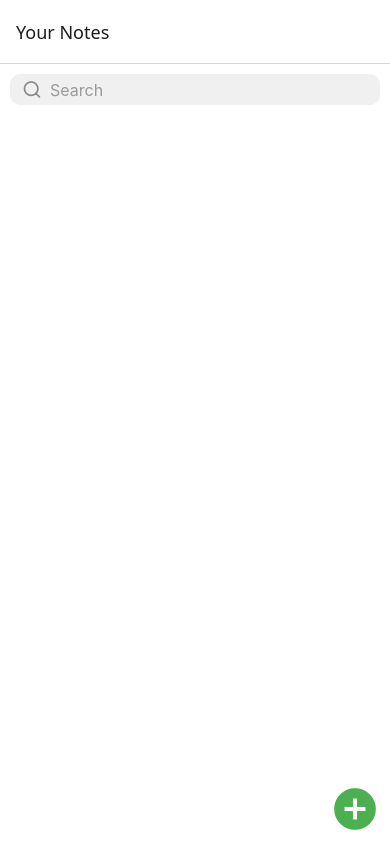
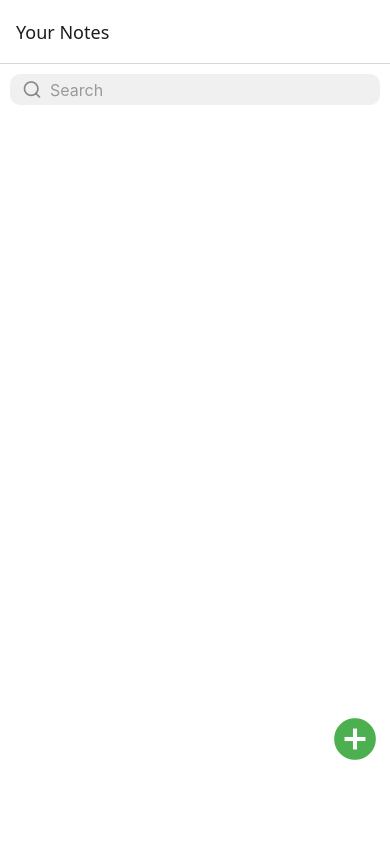
Before and after one commit to SohelTanbir/note-keeper, a React Native app: screen /Home in a window 390 px wide. Built offline with nearby package versions, Linux system fonts and the light colour scheme.

Commit message:
refactor: integrate NoteItem component for improved note display and selection handling

```diff
--- a/components/NoteItem/NoteItem.js
+++ b/components/NoteItem/NoteItem.js
@@ -1,10 +1,142 @@
-import { View, Text } from 'react-native'
-import React from 'react'
+import { View, Text, StyleSheet, TouchableOpacity, FlatList } from 'react-native'
 
-export default function NoteItem() {
+import BouncyCheckbox from "react-native-bouncy-checkbox";
+import Icon from 'react-native-vector-icons/MaterialIcons';
+
+
+export default function NoteItem({ notes, setNotes, setModalVisible, isSelectionMode, setIsSelectionMode, selectedNotes, setSelectedNotes, cancelSelection, navigation }) {
+
+    // Function to toggle selection of notes
+    const toggleSelect = (id) => {
+        setSelectedNotes((prev) =>
+            prev.includes(id) ? prev.filter((n) => n !== id) : [...prev, id]
+        );
+    };
+
+    // Function to navigate to note details
+    const getNoteDetails = (note) => {
+        navigation.navigate('NoteDetail', { note });
+    };
+
+
     return (
-        <View>
-            <Text>NoteItem</Text>
+        <View style={{ flex: 1 }}>
+            <FlatList
+                data={notes}
+                showsVerticalScrollIndicator={false}
+                keyExtractor={(item) => item.id}
+                renderItem={({ item }) => (
+                    <TouchableOpacity
+                        onLongPress={() => {
+                            setIsSelectionMode(true);
+                            setSelectedNotes([item.id]);
+                        }}
+                        onPress={() => {
+                            if (isSelectionMode) {
+                                toggleSelect(item.id);
+                            } else {
+                                getNoteDetails(item);
+                            }
+                        }}
+                        style={{ marginVertical: 8 }}
+                    >
+                        <View style={styles.noteCard}>
+                            <View>
+                                <Text style={styles.title}>{item.title}</Text>
+                                <Text numberOfLines={2}>{item.content}</Text>
+                            </View>
+                            {isSelectionMode && (
+                                <BouncyCheckbox
+                                    size={24}
+                                    iconStyle={{ borderRadius: 6 }}
+                                    fillColor="green"
+                                    unfillColor="#FFFFFF"
+                                    text=""
+                                    isChecked={selectedNotes.includes(item.id)}
+                                    disableBuiltInState
+                                    onPress={() => toggleSelect(item.id)}
+                                    style={{ marginRight: 10 }}
+                                />
+
+                            )}
+
+                        </View>
+                    </TouchableOpacity>
+                )}
+            />
+
+            {isSelectionMode && (
+                <View style={styles.actions}>
+                    <TouchableOpacity
+                        style={styles.deleteButton}
+                        onPress={() => setModalVisible(true)}
+                    >
+                        <Text style={styles.deleteButtonText}>
+
+                            ({selectedNotes.length} items)
+                        </Text>
+                        <Icon name="delete" size={25} color="red" />
+                    </TouchableOpacity>
+
+                    <TouchableOpacity
+                        style={styles.cancelButton}
+                        onPress={cancelSelection}
+                    >
+                        <Icon name="close" size={25} color="gray" />
+                    </TouchableOpacity>
+                </View>
+            )}
         </View>
     )
 }
+
+const styles = StyleSheet.create({
+    noteCard: {
+        backgroundColor: '#f0f0f0',
+        flexDirection: 'row',
+        justifyContent: 'space-between',
+        paddingHorizontal: 12,
+        paddingVertical: 16,
+        borderRadius: 4,
+    },
+    title: {
+        fontWeight: 'bold',
+        marginBottom: 4,
+    },
+    checkbox: {
+        fontSize: 20,
+        marginRight: 10,
+    },
+    actions: {
+        flexDirection: 'row',
+        justifyContent: 'space-between',
+        backgroundColor: '#f8f8f8',
+        width: '100%',
+
+    },
+    deleteButton: {
+        flexDirection: 'row',
+        alignItems: 'center',
+        justifyContent: 'center',
+        padding: 12,
+        borderRadius: 8,
+        flex: 1,
+        marginRight: 10,
+        alignItems: 'center',
+    },
+    deleteButtonText: {
+        fontSize: 16,
+        color: 'red',
+        fontWeight: 'bold',
+    },
+    cancelButton: {
+        padding: 12,
+        borderRadius: 8,
+        flex: 1,
+        marginLeft: 10,
+        alignItems: 'center',
+    },
+
+
+
+});
--- a/screens/HomeScreen.js
+++ b/screens/HomeScreen.js
@@ -1,19 +1,16 @@
 import React, { useEffect, useState } from 'react';
 import {
     View,
-    Text,
-    FlatList,
-    Button,
     StyleSheet,
     TouchableOpacity,
 } from 'react-native';
 import AsyncStorage from '@react-native-async-storage/async-storage';
 import { useIsFocused } from '@react-navigation/native';
-import BouncyCheckbox from "react-native-bouncy-checkbox";
 import Icon from 'react-native-vector-icons/MaterialIcons';
 import ConfirmActionModal from '../components/Modals/ConfirmModal';
 import { SafeAreaView } from 'react-native-safe-area-context';
 import SearchBox from '../components/SearchBox/SearchBox';
+import NoteItem from '../components/NoteItem/NoteItem';
 
 
 
@@ -34,13 +31,6 @@ export default function HomeScreen({ navigation }) {
         if (isFocused) loadNotes();
     }, [isFocused]);
 
-    // Function to toggle selection of notes
-    const toggleSelect = (id) => {
-        setSelectedNotes((prev) =>
-            prev.includes(id) ? prev.filter((n) => n !== id) : [...prev, id]
-        );
-    };
-
     // Function to confirm deletion of selected notes
     const confirmDelete = async () => {
         const updatedNotes = notes.filter((note) => !selectedNotes.includes(note.id));
@@ -57,87 +47,21 @@ export default function HomeScreen({ navigation }) {
         setSelectedNotes([]);
     };
 
-    // Function to navigate to note details
-    const getNoteDetails = (note) => {
-        navigation.navigate('NoteDetail', { note });
-    };
-
-
-
-    const filteredNotes = notes.filter(note =>
-        note.title.toLowerCase().includes(query.toLowerCase()) ||
-        note.content.toLowerCase().includes(query.toLowerCase())
-    );
-
     return (
         <SafeAreaView style={styles.container} edges={['left', 'right', 'bottom']} >
             <SearchBox value={query} onChange={setQuery} />
-
-            <FlatList
-                data={notes}
-                showsVerticalScrollIndicator={false}
-                keyExtractor={(item) => item.id}
-                renderItem={({ item }) => (
-                    <TouchableOpacity
-                        onLongPress={() => {
-                            setIsSelectionMode(true);
-                            setSelectedNotes([item.id]);
-                        }}
-                        onPress={() => {
-                            if (isSelectionMode) {
-                                toggleSelect(item.id);
-                            } else {
-                                getNoteDetails(item);
-                            }
-                        }}
-                        style={{ marginVertical: 8 }}
-                    >
-                        <View style={styles.noteCard}>
-                            <View>
-                                <Text style={styles.title}>{item.title}</Text>
-                                <Text numberOfLines={2}>{item.content}</Text>
-                            </View>
-                            {isSelectionMode && (
-                                <BouncyCheckbox
-                                    size={24}
-                                    iconStyle={{ borderRadius: 6 }}
-                                    fillColor="green"
-                                    unfillColor="#FFFFFF"
-                                    text=""
-                                    isChecked={selectedNotes.includes(item.id)}
-                                    disableBuiltInState
-                                    onPress={() => toggleSelect(item.id)}
-                                    style={{ marginRight: 10 }}
-                                />
-
-                            )}
-
-                        </View>
-                    </TouchableOpacity>
-                )}
+            <NoteItem
+                notes={notes}
+                setNotes={setNotes}
+                modalVisible={modalVisible}
+                setModalVisible={setModalVisible}
+                setIsSelectionMode={setIsSelectionMode}
+                isSelectionMode={isSelectionMode}
+                selectedNotes={selectedNotes}
+                setSelectedNotes={setSelectedNotes}
+                cancelSelection={cancelSelection}
+                navigation={navigation}
             />
-
-            {isSelectionMode && (
-                <View style={styles.actions}>
-                    <TouchableOpacity
-                        style={styles.deleteButton}
-                        onPress={() => setModalVisible(true)}
-                    >
-                        <Text style={styles.deleteButtonText}>
-
-                            ({selectedNotes.length} items)
-                        </Text>
-                        <Icon name="delete" size={25} color="red" />
-                    </TouchableOpacity>
-
-                    <TouchableOpacity
-                        style={styles.cancelButton}
-                        onPress={cancelSelection}
-                    >
-                        <Icon name="close" size={25} color="gray" />
-                    </TouchableOpacity>
-                </View>
-            )}
 
             <ConfirmActionModal
                 modalVisible={modalVisible}
@@ -152,8 +76,8 @@ export default function HomeScreen({ navigation }) {
                         onPress={() => navigation.navigate('AddNote')}
                     />
                 </TouchableOpacity>
+            </View>
 
-            </View>
         </SafeAreaView>
     );
 }
@@ -164,58 +88,10 @@ const styles = StyleSheet.create({
         padding: 10,
         backgroundColor: '#fff',
     },
-    noteCard: {
-        backgroundColor: '#f0f0f0',
-        flexDirection: 'row',
-        justifyContent: 'space-between',
-        paddingHorizontal: 12,
-        paddingVertical: 16,
-        borderRadius: 4,
+    addNoteButtonContainer: {
+        position: 'absolute',
+        bottom: 80,
+        right: 10,
+        zIndex: 10,
     },
-    title: {
-        fontWeight: 'bold',
-        marginBottom: 4,
-    },
-    checkbox: {
-        fontSize: 20,
-        marginRight: 10,
-    },
-    actions: {
-        flexDirection: 'row',
-        justifyContent: 'space-between',
-        backgroundColor: '#f8f8f8',
-        width: '100%',
-
-    },
-    deleteButton: {
-        flexDirection: 'row',
-        alignItems: 'center',
-        justifyContent: 'center',
-        padding: 12,
-        borderRadius: 8,
-        flex: 1,
-        marginRight: 10,
-        alignItems: 'center',
-    },
-    deleteButtonText: {
-        fontSize: 16,
-        color: 'red',
-        fontWeight: 'bold',
-    },
-    cancelButton: {
-        padding: 12,
-        borderRadius: 8,
-        flex: 1,
-        marginLeft: 10,
-        alignItems: 'center',
-    },
-    cancelButtonText: {
-        color: '#fff',
-        fontWeight: 'bold',
-    },
-    addNoteButtonContainer: {
-        marginTop: 10,
-        alignItems: 'flex-end',
-    },
-
 });
```
